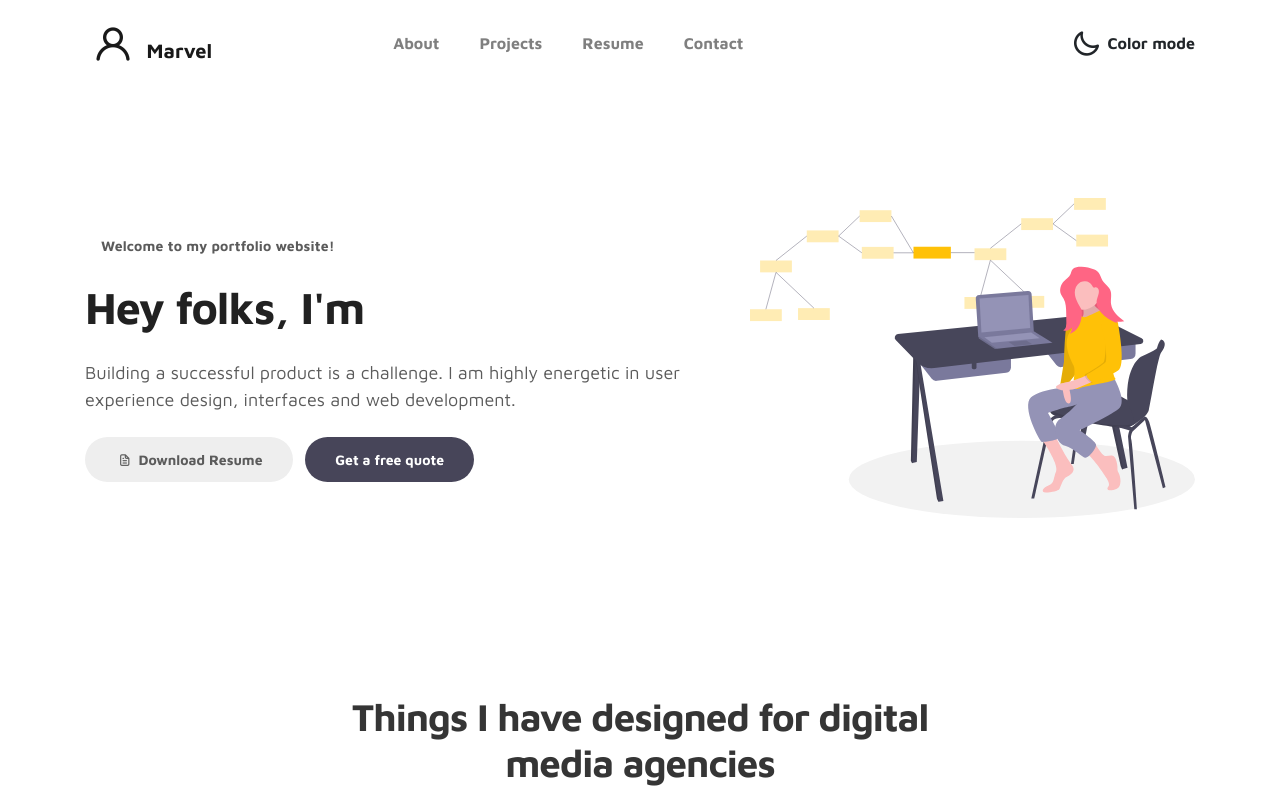
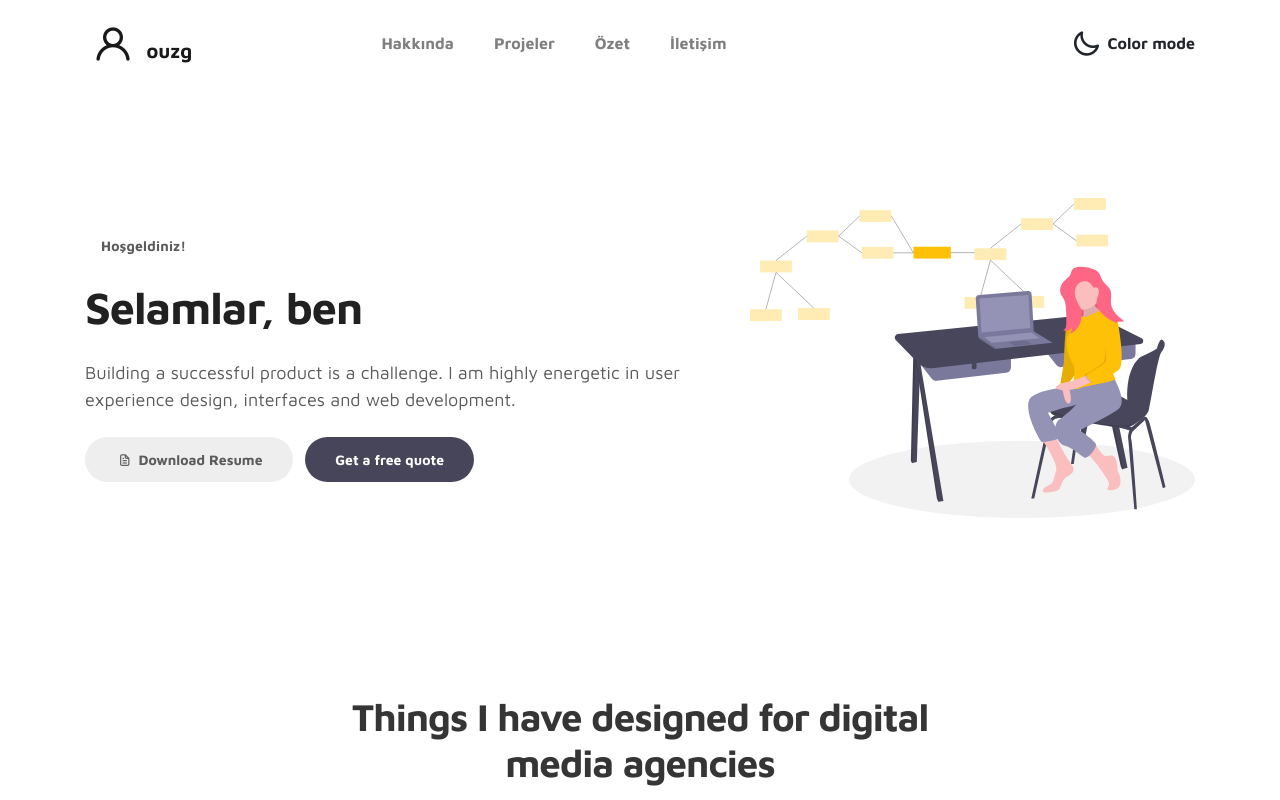
Before and after one commit to ouzg/ouzg.github.io, a plain HTML site: page index.html in a window 1280 px wide. Shown: the top 800 px of the page. Drawn offline with Linux system fonts and the light colour scheme.

Commit message:
Update index.html

```diff
--- a/index.html
+++ b/index.html
@@ -6,7 +6,7 @@
     <meta name="description" content="">
     <meta name="author" content="">
 
-    <title>Marvel HTML Bootstrap 4 Template</title>
+    <title>ouzg</title>
 
     <link rel="stylesheet" href="css/bootstrap.min.css">
     <link rel="stylesheet" href="css/unicons.css">
@@ -29,7 +29,7 @@ https://www.tooplate.com/view/2115-marvel
     <!-- MENU -->
     <nav class="navbar navbar-expand-sm navbar-light">
         <div class="container">
-            <a class="navbar-brand" href="index.html"><i class='uil uil-user'></i> Marvel</a>
+            <a class="navbar-brand" href="index.html"><i class='uil uil-user'></i> ouzg</a>
 
             <button class="navbar-toggler" type="button" data-toggle="collapse" data-target="#navbarNav" aria-controls="navbarNav" aria-expanded="false"
                 aria-label="Toggle navigation">
@@ -41,16 +41,16 @@ https://www.tooplate.com/view/2115-marvel
             <div class="collapse navbar-collapse" id="navbarNav">
                 <ul class="navbar-nav mx-auto">
                     <li class="nav-item">
-                        <a href="#about" class="nav-link"><span data-hover="About">About</span></a>
+                        <a href="#about" class="nav-link"><span data-hover="About">Hakkında</span></a>
                     </li>
                     <li class="nav-item">
-                        <a href="#project" class="nav-link"><span data-hover="Projects">Projects</span></a>
+                        <a href="#project" class="nav-link"><span data-hover="Projects">Projeler</span></a>
                     </li>
                     <li class="nav-item">
-                        <a href="#resume" class="nav-link"><span data-hover="Resume">Resume</span></a>
+                        <a href="#resume" class="nav-link"><span data-hover="Resume">Özet</span></a>
                     </li>
                     <li class="nav-item">
-                        <a href="#contact" class="nav-link"><span data-hover="Contact">Contact</span></a>
+                        <a href="#contact" class="nav-link"><span data-hover="Contact">İletişim</span></a>
                     </li>
                 </ul>
 
@@ -73,13 +73,14 @@ https://www.tooplate.com/view/2115-marvel
 
                 <div class="col-lg-7 col-md-12 col-12 d-flex align-items-center">
                     <div class="about-text">
-                        <small class="small-text">Welcome to <span class="mobile-block">my portfolio website!</span></small>
+                        <small class="small-text"><span class="mobile-block">Hoşgeldiniz!</span></small>
                         <h1 class="animated animated-text">
-                            <span class="mr-2">Hey folks, I'm</span>
+                            <span class="mr-2">Selamlar, ben</span>
                                 <div class="animated-info">
-                                    <span class="animated-item">Marvel Sann</span>
+                                    <span class="animated-item">ouzg</span>
+                                    <span class="animated-item">Electrical Engineering Student</span>
                                     <span class="animated-item">Web Designer</span>
-                                    <span class="animated-item">UI Specialist</span>
+                                    <span class="animated-item">Fivem Developer</span>
                                 </div>
                         </h1>
 
```
